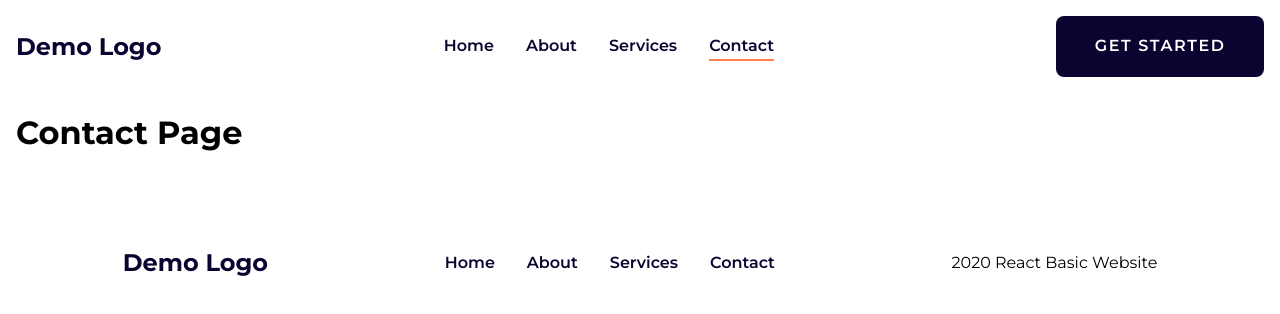
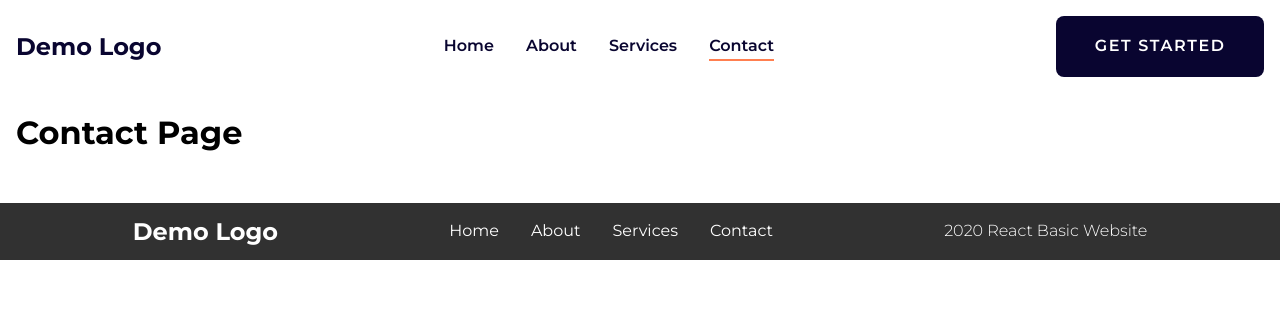
Before and after one commit to himangshum17/react-basic-website, a React (Create React App) app: page /contact in a window 1280 px wide. Shown: the top 314 px of the page. Built offline with nearby package versions, Linux system fonts and the light colour scheme.

Commit message:
Update App.css

```diff
--- a/src/App.css
+++ b/src/App.css
@@ -1,105 +1,440 @@
 @import url('https://fonts.googleapis.com/css2?family=Montserrat:wght@300;400;600;700;900&display=swap');
-*,*::after,*::before{box-sizing: border-box;}
-body{font-family: 'Montserrat', sans-serif;line-height: 1.4;margin: 0;}
-h1,h2,h3,h4,h5,h6{line-height: 1.2;}
-p{font-size: 16px;line-height: 24px;font-weight: 400;}
-a{text-decoration: none;}
-ul{padding: 0;list-style-type: none;margin: 0;}
-img{vertical-align: middle;max-width: 100%;}
-.btn{display: inline-block;padding: 1.2rem 2.4rem;background-color: #090530;color: #ffffff;text-transform: uppercase;letter-spacing: 1.6px;
-font-weight: 600;border-radius: 8px;transition : all .4s ease-in-out;}
-.btn:hover{transform: translateY(-8px);background-color: coral;}
-.row{margin: 0 -16px;display: flex;flex-wrap: wrap;}
-.m-auto{margin: auto;}
+*, *::after, *::before {
+  box-sizing: border-box;
+}
+
+body {
+  font-family: 'Montserrat', sans-serif;
+  line-height: 1.4;
+  margin: 0;
+}
+
+h1, h2, h3, h4, h5, h6 {
+  line-height: 1.2;
+}
+
+p {
+  font-size: 16px;
+  line-height: 24px;
+  font-weight: 400;
+}
+
+a {
+  text-decoration: none;
+}
+
+ul {
+  padding: 0;
+  list-style-type: none;
+  margin: 0;
+}
+
+img {
+  vertical-align: middle;
+  max-width: 100%;
+}
+
+.btn {
+  display: inline-block;
+  padding: 1.2rem 2.4rem;
+  background-color: #090530;
+  color: #ffffff;
+  text-transform: uppercase;
+  letter-spacing: 1.6px;
+  font-weight: 600;
+  border-radius: 8px;
+  transition: all .4s ease-in-out;
+}
+
+.btn:hover {
+  transform: translateY(-8px);
+  background-color: coral;
+}
+
+.row {
+  margin: 0 -16px;
+  display: flex;
+  flex-wrap: wrap;
+}
+
+.m-auto {
+  margin: auto;
+}
+
 /* container */
-@media(min-width:1200px){
-  .container{max-width: 1320px;margin: auto;}
+
+@media(min-width:1200px) {
+  .container {
+    max-width: 1320px;
+    margin: auto;
+  }
 }
-.container{padding: 0 16px;width: 100%;}
+
+.container {
+  padding: 0 16px;
+  width: 100%;
+}
+
 /* container */
+
 /* column */
-@media(min-width:1200px){
-  .column.half{flex: 0 0 50%;}
-  .column.three{flex: 0 0 25%;}
-  .column.eight{flex: 0 0 66.666667%;}
-  .column.ten{flex: 0 0 83.333333%;}
+
+@media(min-width:1200px) {
+  .column.half {
+    flex: 0 0 50%;
+  }
+  .column.three {
+    flex: 0 0 25%;
+  }
+  .column.eight {
+    flex: 0 0 66.666667%;
+  }
+  .column.ten {
+    flex: 0 0 83.333333%;
+  }
 }
-.column{width:100%;padding: 0 16px;}
+
+.column {
+  width: 100%;
+  padding: 0 16px;
+}
+
 /* column */
+
 /* header */
-header{padding: 16px 0;}
-header nav{display: flex;justify-content: space-between;align-items: center;}
-header nav .nav-logo{font-weight: 700;font-size: 24px;color: #090530;}
-header nav .links ul{display: flex;margin: 0 -16px;}
-header nav .links ul li{padding: 0 16px;}
-header nav .links ul li a{font-weight: 600;font-size: 16px;color: #090530;border-bottom: 2px solid transparent;transition : all .4s ease-in-out;padding-bottom: 4px;}
-header nav .links ul li a:hover{color: coral;}
-header nav .links ul li a.active{border-color: coral;}
+
+header {
+  padding: 16px 0;
+}
+
+header nav {
+  display: flex;
+  justify-content: space-between;
+  align-items: center;
+}
+
+header nav .nav-logo {
+  font-weight: 700;
+  font-size: 24px;
+  color: #090530;
+}
+
+header nav .links ul {
+  display: flex;
+  margin: 0 -16px;
+}
+
+header nav .links ul li {
+  padding: 0 16px;
+}
+
+header nav .links ul li a {
+  font-weight: 600;
+  font-size: 16px;
+  color: #090530;
+  border-bottom: 2px solid transparent;
+  transition: all .4s ease-in-out;
+  padding-bottom: 4px;
+}
+
+header nav .links ul li a:hover {
+  color: coral;
+}
+
+header nav .links ul li a.active {
+  border-color: coral;
+}
+
 /* header */
+
 /* section 1 */
-.section1{padding:128px 0;text-align: center;}
-.section1 .content{max-width: 720px;margin: auto;}
-.section1 .content h1{font-weight: 300;font-size: 56px;margin: 0;}
-.section1 .content p{margin: 24px 0 0;}
-.section1 .content .btn{margin: 40px 0 0;}
+
+.section1 {
+  padding: 128px 0;
+  text-align: center;
+}
+
+.section1 .content {
+  max-width: 720px;
+  margin: auto;
+}
+
+.section1 .content h1 {
+  font-weight: 300;
+  font-size: 56px;
+  margin: 0;
+}
+
+.section1 .content p {
+  margin: 24px 0 0;
+}
+
+.section1 .content .btn {
+  margin: 40px 0 0;
+}
+
 /* section 1 */
+
 /* section 2 */
-.section2 ul{display: flex;margin: 0 -12px;justify-content: center;}
-.section2 ul li{padding: 0 12px;}
+
+.section2 ul {
+  display: flex;
+  margin: 0 -12px;
+  justify-content: center;
+}
+
+.section2 ul li {
+  padding: 0 12px;
+}
+
 /* section 2 */
+
 /* img-content-horizontal */
-.img-content-horizontal{padding-top: 128px;}
-.img-content-horizontal .img-area img{width: 100%;border-radius: 8px;}
-@media(min-width:1200px){
-  .img-content-horizontal .img-area img{height: 560px;object-fit: cover;object-position: center;}
+
+.img-content-horizontal {
+  padding-top: 128px;
 }
-.img-content-horizontal .content-area{display: flex;flex-direction: column;height: 100%;align-items: flex-start;justify-content: center;}
-.img-content-horizontal .content-area h2{font-weight: 300;font-size: 48px;margin: 0;}
-.img-content-horizontal .content-area p{margin: 24px 0 0;}
-.img-content-horizontal .content-area .btn{margin: 40px 0 0;}
+
+.img-content-horizontal .img-area img {
+  width: 100%;
+  border-radius: 8px;
+}
+
+@media(min-width:1200px) {
+  .img-content-horizontal .img-area img {
+    height: 560px;
+    object-fit: cover;
+    object-position: center;
+  }
+}
+
+.img-content-horizontal .content-area {
+  display: flex;
+  flex-direction: column;
+  height: 100%;
+  align-items: flex-start;
+  justify-content: center;
+}
+
+.img-content-horizontal .content-area h2 {
+  font-weight: 300;
+  font-size: 48px;
+  margin: 0;
+}
+
+.img-content-horizontal .content-area p {
+  margin: 24px 0 0;
+}
+
+.img-content-horizontal .content-area .btn {
+  margin: 40px 0 0;
+}
+
 /* img-content-horizontal */
+
 /* img-content-vertical */
-.img-content-vertical{padding-top: 128px;}
-.img-content-vertical .img-area img{width: 100%;border-radius: 8px;}
-@media(min-width:1200px){
-  .img-content-vertical .img-area img{height: 320px;object-fit: cover;object-position: center;}
+
+.img-content-vertical {
+  padding-top: 128px;
 }
-.img-content-vertical .content-area{margin-top: 32px;text-align: center;}
-.img-content-vertical .content-area h3{font-weight: 300;font-size: 40px;margin: 0;}
-.img-content-vertical .content-area p{margin: 24px 0 0;}
-.img-content-vertical .content-area .btn{margin: 40px 0 0;}
+
+.img-content-vertical .img-area img {
+  width: 100%;
+  border-radius: 8px;
+}
+
+@media(min-width:1200px) {
+  .img-content-vertical .img-area img {
+    height: 320px;
+    object-fit: cover;
+    object-position: center;
+  }
+}
+
+.img-content-vertical .content-area {
+  margin-top: 32px;
+  text-align: center;
+}
+
+.img-content-vertical .content-area h3 {
+  font-weight: 300;
+  font-size: 40px;
+  margin: 0;
+}
+
+.img-content-vertical .content-area p {
+  margin: 24px 0 0;
+}
+
+.img-content-vertical .content-area .btn {
+  margin: 40px 0 0;
+}
+
 /* img-content-vertical */
+
 /* footer */
-footer{padding: 72px 0 32px;}
-footer .footer-inner{display: flex;justify-content: space-between;align-items: center;}
-footer .footer-inner .footer-logo{font-weight: 700;font-size: 24px;color: #090530;}
-footer .footer-inner .links ul{display: flex;margin: 0 -16px;}
-footer .footer-inner .links ul li{padding: 0 16px;}
-footer .footer-inner .links ul li a{font-weight: 600;font-size: 16px;color: #090530;transition : all .4s ease-in-out;}
-footer .footer-inner .links ul li a:hover{color: coral;}
-footer .footer-inner .footer-text{margin: 0;}
+
+footer {
+  margin-top: 50px;
+  padding: 12px;
+  background-color: #313131;
+}
+
+footer .footer-inner {
+  color: white;
+  display: flex;
+  justify-content: space-between;
+  align-items: center;
+}
+
+footer .footer-inner .footer-logo {
+  color: white;
+  font-weight: 700;
+  font-size: 24px;
+}
+
+footer .footer-inner .links ul {
+  color: white;
+  display: flex;
+  margin: 0 -16px;
+}
+
+footer .footer-inner .links ul li {
+  color: white;
+  padding: 0 16px;
+}
+
+footer .footer-inner .links ul li a {
+  font-weight: 500;
+  font-size: 16px;
+  color: white;
+  transition: all .4s ease-in-out;
+}
+
+footer .footer-inner .links ul li a:hover {
+  color: coral;
+}
+
+footer .footer-inner .footer-text {
+  font-weight: 300;
+  margin: 0;
+}
+
 /* footer */
+
 /* breadcrumb */
-.breadcrumb{display: flex;justify-content: center;align-items: center;min-height: 320px;background-color: #c4c4c4;text-align: center;}
-.breadcrumb h2{font-size: 32px;font-weight: 600;margin: 0 0 16px;}
-.breadcrumb ul{display: flex;margin: 0 -16px;justify-content: center;}
-.breadcrumb ul li a{color: #686868;font-weight: 600;}
-.breadcrumb ul li{padding: 0 16px;color: #004F88;font-weight: 600;position: relative;}
-.breadcrumb ul li:not(:last-child)::after{position: absolute;content: "/";right: -4px;top: 0;}
+
+.breadcrumb {
+  display: flex;
+  justify-content: center;
+  align-items: center;
+  min-height: 320px;
+  background-color: #c4c4c4;
+  text-align: center;
+}
+
+.breadcrumb h2 {
+  font-size: 32px;
+  font-weight: 600;
+  margin: 0 0 16px;
+}
+
+.breadcrumb ul {
+  display: flex;
+  margin: 0 -16px;
+  justify-content: center;
+}
+
+.breadcrumb ul li a {
+  color: #686868;
+  font-weight: 600;
+}
+
+.breadcrumb ul li {
+  padding: 0 16px;
+  color: #004F88;
+  font-weight: 600;
+  position: relative;
+}
+
+.breadcrumb ul li:not(:last-child)::after {
+  position: absolute;
+  content: "/";
+  right: -4px;
+  top: 0;
+}
+
 /* breadcrumb */
+
 /* section 3 */
-.section3{padding: 128px 0 0;}
-.section3 h2{font-size: 40px; line-height: 48px;margin: 0 0 56px;font-weight: 300;}
+
+.section3 {
+  padding: 128px 0 0;
+}
+
+.section3 h2 {
+  font-size: 40px;
+  line-height: 48px;
+  margin: 0 0 56px;
+  font-weight: 300;
+}
+
 /* section 3 */
+
 /* card */
-.card .img-area img{width: 100%;border-radius: 8px 8px 0 0;}
-@media(min-width:1200px){
-  .card .img-area img{height: 240px;object-fit: cover;object-position: center;}
+
+.card .img-area img {
+  width: 100%;
+  border-radius: 8px 8px 0 0;
 }
-.card .content-area{padding: 24px;background-color: #ffffff;box-shadow: 0 10px 16px rgb(0 0 0 / 12%);border-radius: 0 0 8px 8px;}
-.card .content-area h3{margin: 0;font-size: 24px;font-weight: 600;}
-.card .content-area p{margin: 4px 0 0;font-size: 12px;color: #6f6f6f;text-transform: uppercase;letter-spacing: 2px;font-weight: 600;}
-.card .content-area ul{display: flex;margin: 8px -4px 0;}
-.card .content-area ul li{padding: 0 4px;}
-.card .content-area ul li a{display: flex;justify-content: center;align-items: center;width: 40px;height: 40px;border-radius: 4px;background-color: #c4c4c4;}
+
+@media(min-width:1200px) {
+  .card .img-area img {
+    height: 240px;
+    object-fit: cover;
+    object-position: center;
+  }
+}
+
+.card .content-area {
+  padding: 24px;
+  background-color: #ffffff;
+  box-shadow: 0 10px 16px rgb(0 0 0 / 12%);
+  border-radius: 0 0 8px 8px;
+}
+
+.card .content-area h3 {
+  margin: 0;
+  font-size: 24px;
+  font-weight: 600;
+}
+
+.card .content-area p {
+  margin: 4px 0 0;
+  font-size: 12px;
+  color: #6f6f6f;
+  text-transform: uppercase;
+  letter-spacing: 2px;
+  font-weight: 600;
+}
+
+.card .content-area ul {
+  display: flex;
+  margin: 8px -4px 0;
+}
+
+.card .content-area ul li {
+  padding: 0 4px;
+}
+
+.card .content-area ul li a {
+  display: flex;
+  justify-content: center;
+  align-items: center;
+  width: 40px;
+  height: 40px;
+  border-radius: 4px;
+  background-color: #c4c4c4;
+}
+
 /* card */
```
